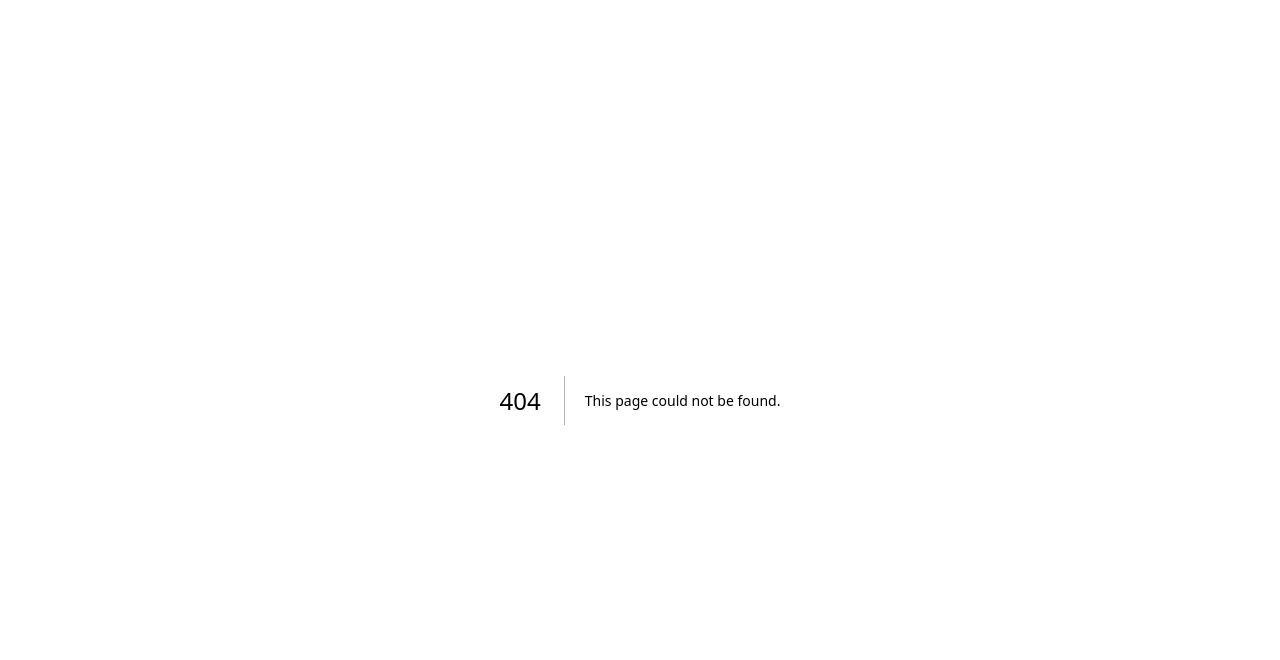
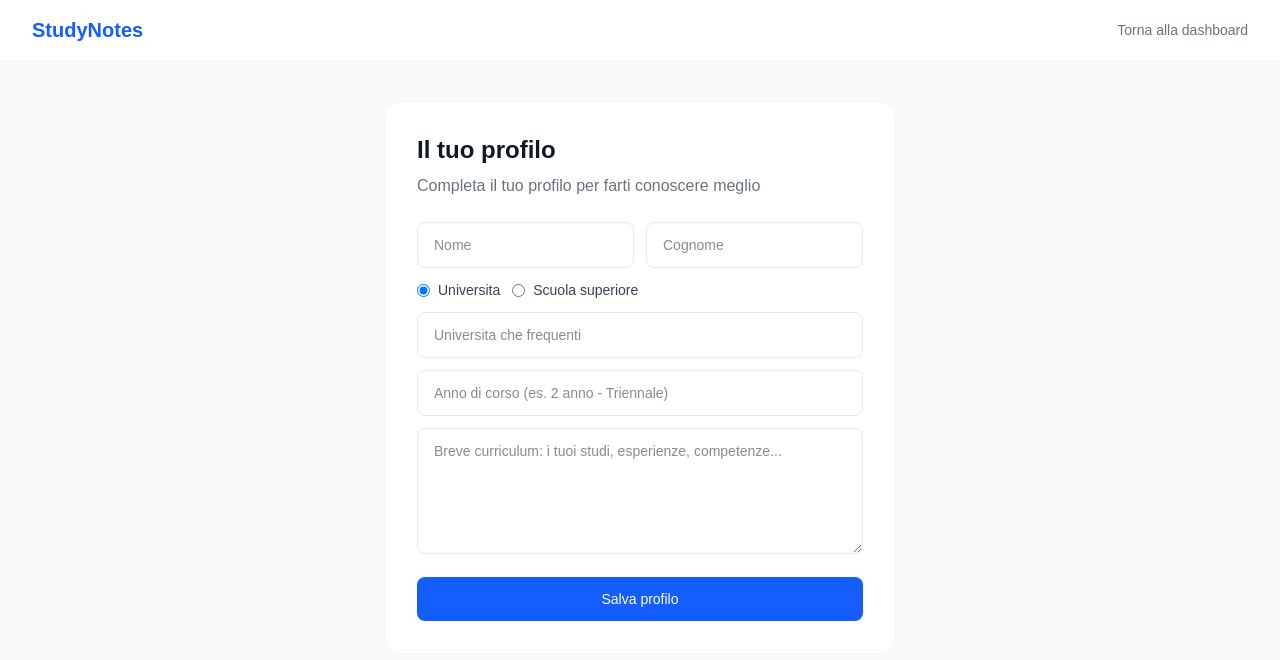
Before and after one commit to StarUpm/studynotes, a Next.js app: page /modifica-profilo in a window 1280 px wide. Before the commit this address had no page. Shown: the top 660 px of the page. Built offline with nearby package versions, Linux system fonts and the light colour scheme.

Commit message:
Create page.tsx

```diff
--- /dev/null
+++ b/src/app/modifica-profilo/page.tsx
@@ -0,0 +1,194 @@
+'use client'
+
+import { useState, useEffect } from 'react'
+import { supabase } from '@/lib/supabase'
+import { useRouter } from 'next/navigation'
+import { universita } from '@/lib/dati-universita'
+
+export default function ModificaProfilo() {
+  const [nome, setNome] = useState('')
+  const [cognome, setCognome] = useState('')
+  const [universitaInput, setUniversitaInput] = useState('')
+  const [tipoIstituto, setTipoIstituto] = useState('universita')
+  const [annoStudio, setAnnoStudio] = useState('')
+  const [curriculum, setCurriculum] = useState('')
+  const [loading, setLoading] = useState(false)
+  const [error, setError] = useState('')
+  const [success, setSuccess] = useState(false)
+  const [suggerimenti, setSuggerimenti] = useState<string[]>([])
+  const router = useRouter()
+
+  useEffect(() => {
+    async function caricaProfilo() {
+      const userData = await supabase.auth.getUser()
+      if (userData.data.user) {
+        const result = await supabase.from('profiles').select('*').eq('id', userData.data.user.id).single()
+        if (result.data) {
+          setNome(result.data.nome || '')
+          setCognome(result.data.cognome || '')
+          setUniversitaInput(result.data.universita || '')
+          setTipoIstituto(result.data.tipo_istituto || 'universita')
+          setAnnoStudio(result.data.anno_studio || '')
+          setCurriculum(result.data.curriculum || '')
+        }
+      }
+    }
+    caricaProfilo()
+  }, [])
+
+  function updateUniversita(e: React.ChangeEvent<HTMLInputElement>) {
+    const valore = e.target.value
+    setUniversitaInput(valore)
+    if (valore.length > 0) {
+      const filtrati = universita.filter(function (u) {
+        return u.toLowerCase().includes(valore.toLowerCase())
+      })
+      setSuggerimenti(filtrati.slice(0, 6))
+    } else {
+      setSuggerimenti([])
+    }
+  }
+
+  function selezionaUniversita(valore: string) {
+    setUniversitaInput(valore)
+    setSuggerimenti([])
+  }
+
+  async function salvaProfilo() {
+    setLoading(true)
+    setError('')
+
+    const userData = await supabase.auth.getUser()
+    if (!userData.data.user) {
+      setError('Devi accedere prima')
+      setLoading(false)
+      return
+    }
+
+    const result = await supabase.from('profiles').update({
+      nome: nome,
+      cognome: cognome,
+      universita: universitaInput,
+      tipo_istituto: tipoIstituto,
+      anno_studio: annoStudio,
+      curriculum: curriculum
+    }).eq('id', userData.data.user.id)
+
+    if (result.error) {
+      setError('Errore nel salvataggio: ' + result.error.message)
+    } else {
+      setSuccess(true)
+      setTimeout(() => router.push('/dashboard'), 1500)
+    }
+    setLoading(false)
+  }
+
+  function goToDashboard() {
+    router.push('/dashboard')
+  }
+
+  return (
+    <main className="min-h-screen bg-gray-50">
+      <nav className="bg-white border-b border-gray-100 px-8 py-4 flex justify-between items-center">
+        <span className="text-xl font-bold text-blue-600">StudyNotes</span>
+        <button onClick={goToDashboard} className="text-sm text-gray-500 hover:text-blue-600">
+          Torna alla dashboard
+        </button>
+      </nav>
+      <div className="max-w-xl mx-auto px-8 py-10">
+        <div className="bg-white rounded-2xl border border-gray-100 p-8">
+          <h1 className="text-2xl font-bold text-gray-900 mb-2">Il tuo profilo</h1>
+          <p className="text-gray-500 mb-6">Completa il tuo profilo per farti conoscere meglio</p>
+
+          {error && <p className="text-red-500 text-sm mb-4">{error}</p>}
+          {success && <p className="text-green-500 text-sm mb-4">Profilo salvato!</p>}
+
+          <div className="grid grid-cols-2 gap-3 mb-3">
+            <input
+              type="text"
+              placeholder="Nome"
+              value={nome}
+              onChange={function (e) { setNome(e.target.value) }}
+              className="border border-gray-200 rounded-lg px-4 py-3 text-sm focus:outline-none focus:border-blue-500"
+            />
+            <input
+              type="text"
+              placeholder="Cognome"
+              value={cognome}
+              onChange={function (e) { setCognome(e.target.value) }}
+              className="border border-gray-200 rounded-lg px-4 py-3 text-sm focus:outline-none focus:border-blue-500"
+            />
+          </div>
+
+          <div className="flex gap-3 mb-3">
+            <label className="flex items-center gap-2 text-sm text-gray-700">
+              <input
+                type="radio"
+                checked={tipoIstituto === 'universita'}
+                onChange={function () { setTipoIstituto('universita') }}
+              />
+              Universita
+            </label>
+            <label className="flex items-center gap-2 text-sm text-gray-700">
+              <input
+                type="radio"
+                checked={tipoIstituto === 'liceo'}
+                onChange={function () { setTipoIstituto('liceo') }}
+              />
+              Scuola superiore
+            </label>
+          </div>
+
+          <div className="relative mb-3">
+            <input
+              type="text"
+              placeholder={tipoIstituto === 'universita' ? 'Universita che frequenti' : 'Nome della scuola'}
+              value={universitaInput}
+              onChange={updateUniversita}
+              className="w-full border border-gray-200 rounded-lg px-4 py-3 text-sm focus:outline-none focus:border-blue-500"
+            />
+            {suggerimenti.length > 0 && (
+              <div className="absolute z-10 w-full bg-white border border-gray-200 rounded-lg mt-1 shadow-lg">
+                {suggerimenti.map(function (s, i) {
+                  return (
+                    <button
+                      key={i}
+                      onClick={function () { selezionaUniversita(s) }}
+                      className="w-full text-left px-4 py-2 text-sm hover:bg-blue-50 block"
+                    >
+                      {s}
+                    </button>
+                  )
+                })}
+              </div>
+            )}
+          </div>
+
+          <input
+            type="text"
+            placeholder={tipoIstituto === 'universita' ? 'Anno di corso (es. 2 anno - Triennale)' : 'Anno (es. 4 anno)'}
+            value={annoStudio}
+            onChange={function (e) { setAnnoStudio(e.target.value) }}
+            className="w-full border border-gray-200 rounded-lg px-4 py-3 mb-3 text-sm focus:outline-none focus:border-blue-500"
+          />
+
+          <textarea
+            placeholder="Breve curriculum: i tuoi studi, esperienze, competenze..."
+            value={curriculum}
+            onChange={function (e) { setCurriculum(e.target.value) }}
+            rows={5}
+            className="w-full border border-gray-200 rounded-lg px-4 py-3 mb-4 text-sm focus:outline-none focus:border-blue-500"
+          />
+
+          <button
+            onClick={salvaProfilo}
+            disabled={loading}
+            className="w-full bg-blue-600 text-white py-3 rounded-lg text-sm font-medium hover:bg-blue-700 disabled:opacity-50"
+          >
+            {loading ? 'Salvataggio...' : 'Salva profilo'}
+          </button>
+        </div>
+      </div>
+    </main>
+  )
+}
```
